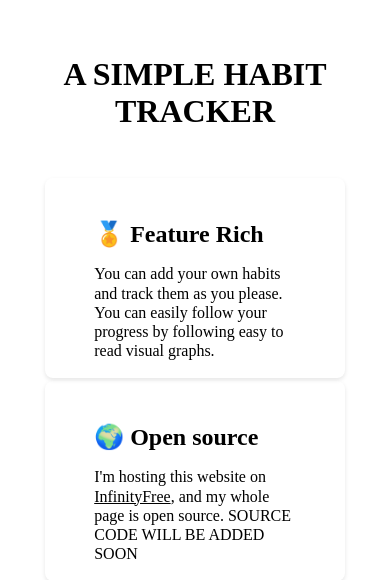
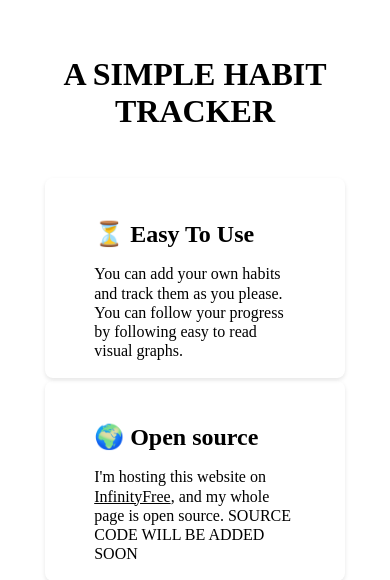
Before and after one commit to sBugrak/bugrakat, a PHP site: page /components/index/startup.php in a window 390 px wide. Shown: the top 580 px of the page. Run offline with PHP 8.4, Linux system fonts and the light colour scheme.

Commit message:
Style and startup changes

```diff
--- a/components/index/about.php
+++ b/components/index/about.php
@@ -1 +1,3 @@
-<h2>This is a website made by Said Buğra Karabulut</h2>
+<h2>Hi, I'm Said Buğra Karabulut</h2>
+<p>I'm 23 and I'm currently a student in <a target="_blank" rel="noopener noreferrer" href="https://www.erciyes.edu.tr/">Erciyes University</a>.</p>
+<p>The reason why I'm making this website is to help my girlfriend <strong>Kat 💝</strong> to track her habits.</p>
--- a/components/index/startup.php
+++ b/components/index/startup.php
@@ -2,8 +2,8 @@
 <h2 class="intro-title">A SIMPLE HABIT TRACKER</h2>
 <section class="intro-articles">
     <article class="intro-article">
-        <h3 class="intro-article-title">🏅 Feature Rich</h3>
-        <p>You can add your own habits and track them as you please. You can easily follow your progress by following easy to read visual graphs.</p>
+        <h3 class="intro-article-title">⏳ Easy To Use</h3>
+        <p>You can add your own habits and track them as you please. You can follow your progress by following easy to read visual graphs.</p>
     </article>
     <article class="intro-article">
         <h3 class="intro-article-title">🌍 Open source</h3>
--- a/style/main.css
+++ b/style/main.css
@@ -14,3 +14,8 @@ body{
     width: 100%;
     height: 100%;
 }
+strong{
+    color: var(--color-background);
+    font-weight: bold;
+    letter-spacing: 0.03em;
+}
--- a/style/navbar.css
+++ b/style/navbar.css
@@ -142,7 +142,7 @@
     .navbar .link-list li {
         width: 100%;
         padding: 1rem;
-        border-top: 1px solid var(--color-background, #eee);
+        border-top: 1px solid var(--color-accent, #888);
         transform: translateY(-10px);
         opacity: 0;
         transition: all 0.2s ease-in-out;
@@ -158,7 +158,7 @@
     .navbar .link-list li:nth-child(2) { transition-delay: 0.2s; }
     .navbar .link-list li:nth-child(3) { transition-delay: 0.3s; }
     .navbar .link-list li:last-child {
-        border-bottom: 1px solid var(--color-background, #eee);
+        border-bottom: 2px solid var(--color-primary, #fff);
     }
 }
 
```
